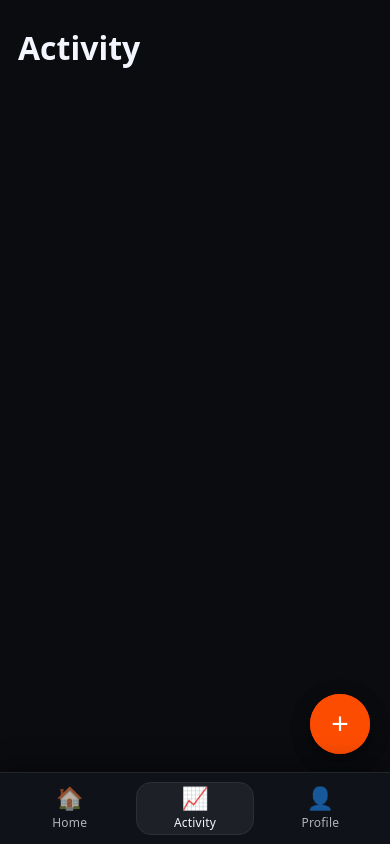
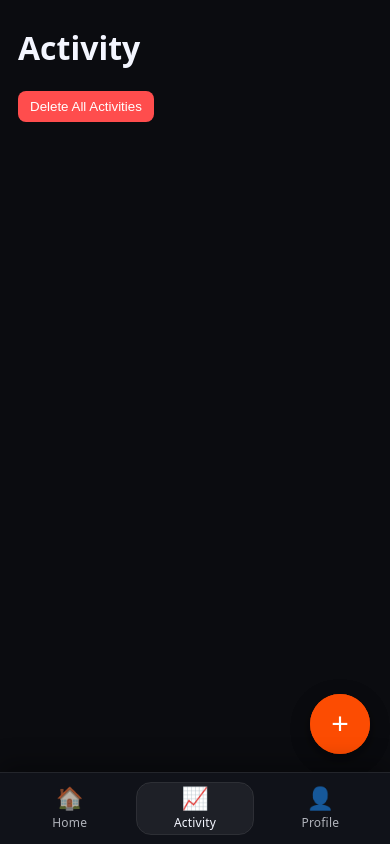
Before and after one commit to Paymvi/Running_App, a React (Vite) app: page /activity in a window 390 px wide. Built offline with nearby package versions, Linux system fonts and the light colour scheme.

Commit message:
Made cosmetic changes to become more mobile friendly

```diff
--- a/src/App.css
+++ b/src/App.css
@@ -148,7 +148,7 @@ body {
   display: flex;
   justify-content: space-between;
   background: #1f2937;
-  border-radius: 12px;
+  border-radius: 13px;
 
   padding: 0px;
 
@@ -198,7 +198,7 @@ body {
 }
 
 .stat-value {
-  font-size: 16px;
+  font-size: 15px;
   font-weight: bold;
 }
 
@@ -207,14 +207,14 @@ body {
   padding: 6px 12px;
   background: #fc4c02;
   border-radius: 20px;
-  font-size: 13px;
+  font-size: 12px;
   font-weight: bold;
   margin-top: 6px;
 }
 
 .card-right {
   /* flex: 1; */
-  width: 150px;
+  width: 120px;
   display: flex;
   justify-content: flex-end;
   width: 160px;         /* fixed image column */
@@ -224,7 +224,7 @@ body {
 .image-placeholder {
   width: 100%;
   height: 100%;
-  border-radius: 12px;
+  border-radius: 0px;
   object-fit: cover;
   background: #374151;
 }
@@ -319,10 +319,6 @@ page {
 
 
 
-.modal {
-  position: relative;
-}
-
 .close-btn {
   position: absolute;
   top: 12px;
--- a/src/components/AddActivityModal.jsx
+++ b/src/components/AddActivityModal.jsx
@@ -49,8 +49,14 @@ export default function AddActivityModal({ isOpen, onClose, onSave }) {
 
 
 
+
       <div className="modal slide-in">
+
         <h2>Manual Activity</h2>
+
+        <button className="close-btn" onClick={onClose}>
+          ✕
+        </button>
 
         <input name="title" placeholder="Title your run" onChange={handleChange} />
         <textarea
--- a/src/pages/Activity.jsx
+++ b/src/pages/Activity.jsx
@@ -17,6 +17,18 @@ export default function Activity() {
     localStorage.setItem("activities", JSON.stringify(updated));
   };
 
+    const clearAllActivities = () => {
+        const confirmDelete = window.confirm(
+            "Are you sure you want to delete all activity history?"
+        );
+
+        if (confirmDelete) {
+            setActivities([]);
+            localStorage.removeItem("activities");
+            // OR localStorage.setItem("activities", JSON.stringify([]));
+        }
+    };
+
     const runImages = {
         easy: "Run-Easy.png",
         long: "Run-Long.png",
@@ -34,6 +46,21 @@ export default function Activity() {
   return (
     <div className="page">
       <h1>Activity</h1>
+
+        <button
+            onClick={clearAllActivities}
+            style={{
+                backgroundColor: "#ff4d4d",
+                color: "white",
+                border: "none",
+                padding: "8px 12px",
+                borderRadius: "8px",
+                cursor: "pointer",
+                marginBottom: "16px"
+            }}
+            >
+            Delete All Activities
+        </button>
 
 
 
```
